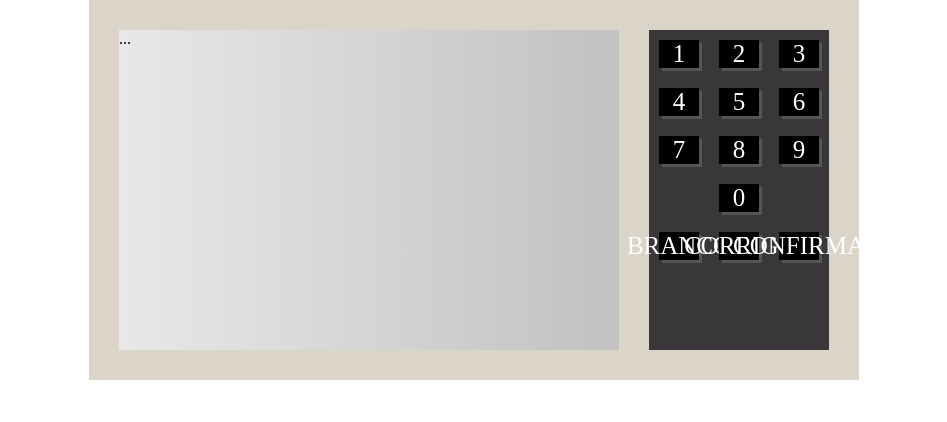
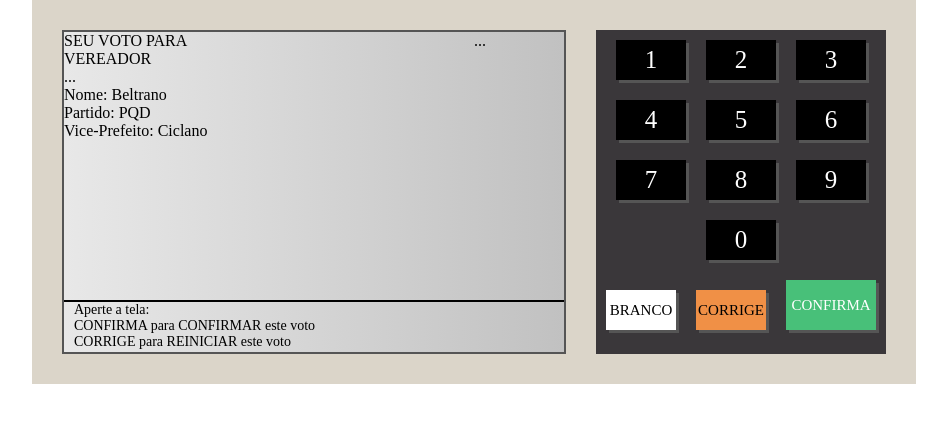
Before and after one commit to okubobarros/urna-eletronica, a plain HTML site: page index.html in a window 1280 px wide. Shown: the whole page, without its empty margins (166-1113 px from the left). Drawn offline with Linux system fonts and the light colour scheme.

Commit message:
interface-2

```diff
--- a/index.html
+++ b/index.html
@@ -10,7 +10,32 @@
 <body>
     <div class="urna">
         <div class="tela">
-            ...
+            <div class="d-1">
+                <div class="d-1-left">
+                   <div class="d-1-1">
+                    <span>SEU VOTO PARA</span>
+                   </div>
+                   <div class="d-1-2">
+                    <span>VEREADOR</span>
+                   </div>
+                   <div class="d-1-3">
+                    ...
+                   </div>
+                   <div class="d-1-4">
+                    Nome: Beltrano <br/>
+                    Partido: PQD <br/>
+                    Vice-Prefeito: Ciclano <br/>
+                   </div>
+                </div>
+                <div class="d-1-right">
+                    ...
+                </div>
+            </div>
+            <div class="d-2">
+                Aperte a tela: <br/>
+                CONFIRMA para CONFIRMAR este voto <br/>
+                CORRIGE para REINICIAR  este voto <br/>
+            </div>
         </div>
         <div class="teclado">
             <div class="teclado--linha">
@@ -32,9 +57,9 @@
                 <div class="teclado--botao">0</div>
             </div>
             <div class="teclado--linha">
-                <div class="teclado--botao">BRANCO</div>
-                <div class="teclado--botao">CORRIGE</div>
-                <div class="teclado--botao">CONFIRMA</div>
+                <div class="teclado--botao btn--branco">BRANCO</div>
+                <div class="teclado--botao btn--corrige">CORRIGE</div>
+                <div class="teclado--botao btn--confirma">CONFIRMA</div>
             </div>
         </div>
     </div>
--- a/style.css
+++ b/style.css
@@ -9,7 +9,7 @@ body {
 .urna {
     background-color: #dbd5c9;
     padding: 30px;
-    display: flex;
+    display: flex
 
 }
 
@@ -17,6 +17,10 @@ body {
     width: 500px;
     height: 320px;
     background: linear-gradient(to right, #e8e8e8, #c1c1c1);
+    border: 2px solid #555;
+    display: flex;
+    flex-direction: column;
+
 }
 
 .teclado {
@@ -27,11 +31,12 @@ body {
 .teclado--linha {
     display: flex;
     justify-content: center;
+    align-items: flex-end;
 
 }
 .teclado--botao {
   width: 70px;
-  width:40px;
+  height:40px;
   background-color: #000;
   color: #FFF;
   font-size: 25px;
@@ -42,3 +47,43 @@ body {
   cursor: pointer;
   box-shadow: 3px 3px 0px #555;
 }
+
+.btn--branco {
+    background-color: #fff;
+    color: #000;
+    font-size: 15px;
+}
+
+.btn--corrige {
+    background-color: #F09046;
+    color: #000;
+    font-size: 15px;
+}
+
+.btn--confirma {
+    background-color: #48C079;
+    color: #FFF;
+    font-size: 15px;
+    width: 90px;
+    height: 50px;
+}
+
+.d-1 {
+    flex: 1;
+    display: flex;
+}
+
+.d-1-left {
+    flex: 1;
+}
+
+.d-1-right{
+    width: 90px;
+}
+
+.d-2 {
+    height: 50px;
+    font-size: 14px;
+    border-top: 2px solid #000;
+    padding-left: 10px;
+}
```
